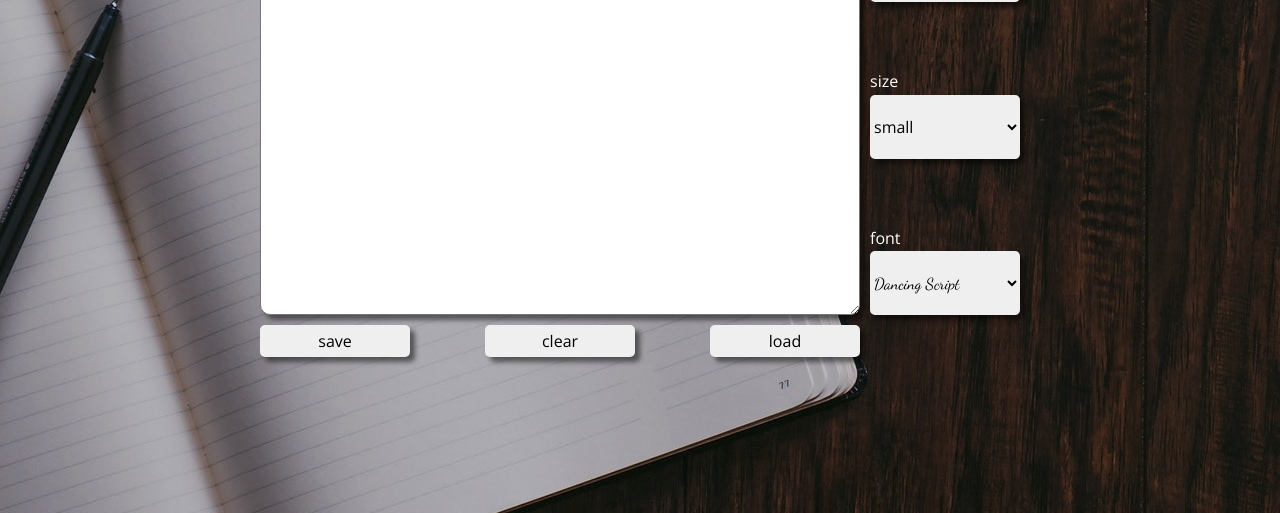
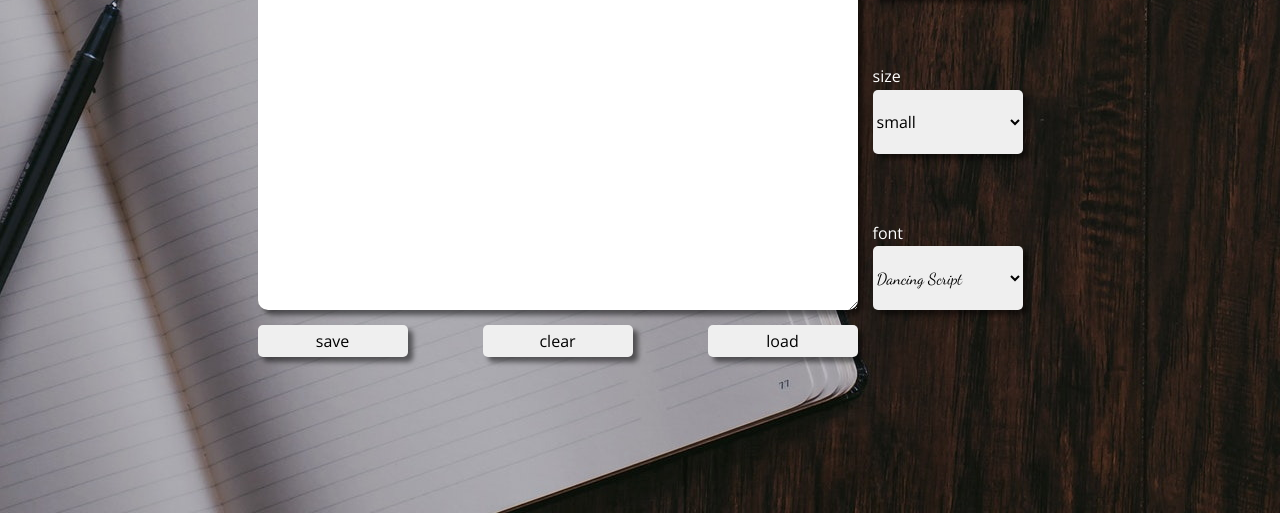
Before and after one commit to dorotapindur/notepad, a website built with webpack: page src/pages/index.html in a window 1280 px wide. Shown: the part 287-800 px from the top of the page. Built offline with nearby package versions, Linux system fonts and the light colour scheme.

Commit message:
@media changing height of textarea

```diff
--- a/src/scss/main.scss
+++ b/src/scss/main.scss
@@ -39,9 +39,10 @@ body {
 .main {
   display: grid;
   grid-template-columns: 600px auto;
-  column-gap: 10px;
-  row-gap: 10px;
+  column-gap: 15px;
+  row-gap: 15px;
   margin: 0;
+  padding: 10px 0 20px;
   @media (max-width: 800px) {
     width: 90vw;
     grid-template-columns: 1fr;
@@ -68,12 +69,16 @@ body {
     grid-row: 3;
     width: 100%;
   }
+  @media (max-height: 700px) {
+    height: 250px;
+  }
 }
 .textarea {
   width: 100%;
   height: 100%;
   box-shadow: 5px 5px 5px #00000080;
   border-radius: 10px;
+  border: none;
   padding: 10px;
   color: var(--color);
   font-family: var(--font);
```
